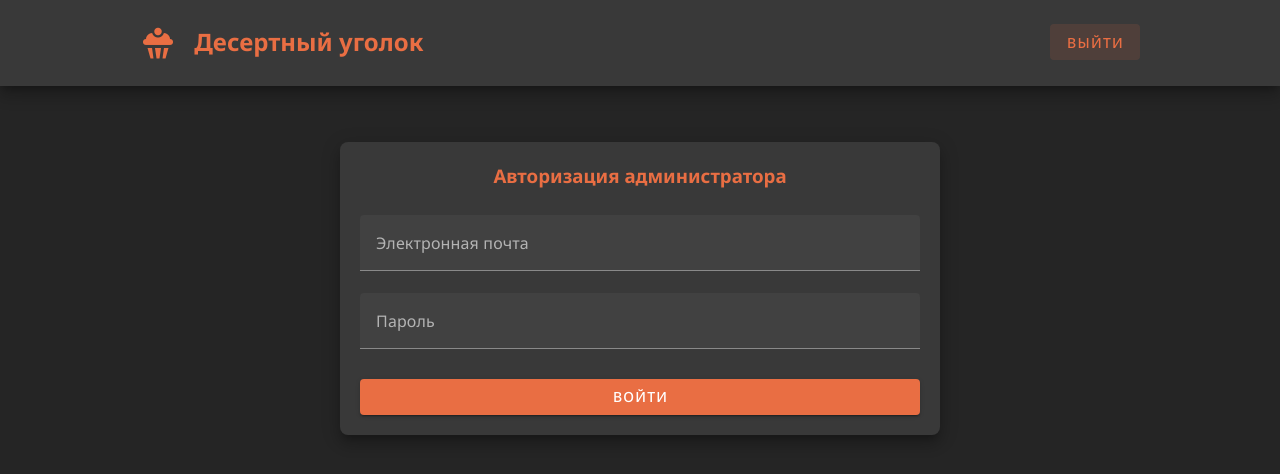
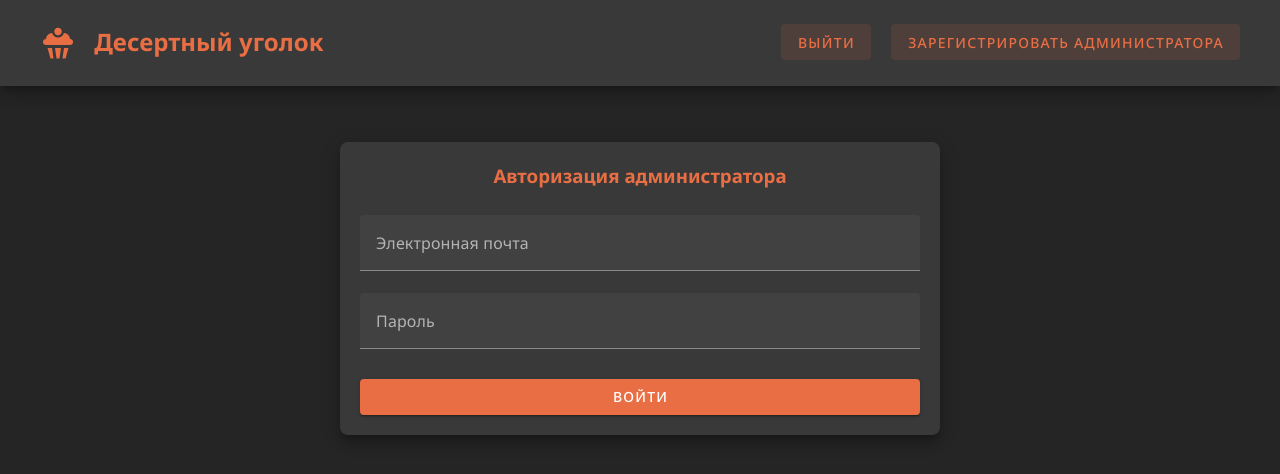
Before and after one commit to Capybarka/konditerskaya, a Vue app: page / in a window 1280 px wide. Shown: the top 474 px of the page. Built offline with nearby package versions, Linux system fonts and the light colour scheme.

Commit message:
добавление администратора

```diff
--- a/src/components/AdminLogin.vue
+++ b/src/components/AdminLogin.vue
@@ -50,14 +50,13 @@ const login = async () => {
       alert('Неверные данные! Проверьте email и пароль.')
     }
   } catch (error) {
-    console.error('Ошибка при выполнении запроса:', error);
-    console.error(error.response?.data?.message || 'Ошибка сервера, попробуйте позже.')
+    alert('Ошибка авторизации', error)
   }
 };
 
 </script>
 
-<style scoped>
+<style >
 .mx-500{
   max-width: 600px;
   margin: 0 auto;
--- a/src/components/AppNavigation.vue
+++ b/src/components/AppNavigation.vue
@@ -29,19 +29,31 @@
      <v-sheet
         class="bg-background-dark pa-6 elevation-10"
      >
-     <div class="mw-1000px d-flex justify-space-between">
+     <div class="mw-1400px d-flex justify-space-between">
         <h2 class="text-center text-primary">
             <v-icon class="mr-3">mdi-cupcake</v-icon>
             Десертный уголок
         </h2>
-        <v-btn
+        <div class="">
+            <v-btn
             @click="logout"
             inline-block
             variant="tonal"
             color="primary"
-            >
+            class="mr-5"
+        >
             Выйти
         </v-btn>
+        <v-btn
+            @click="router.push('/registerAdmin')"
+            inline-block
+            variant="tonal"
+            color="primary"
+            >
+            Зарегистрировать администратора
+        </v-btn>
+        </div>
+
     </div>
      </v-sheet>
 </template>
@@ -58,8 +70,8 @@ const logout = () => {
 </script>
 
 <style>
-.mw-1000px {
-    max-width: 1000px;
+.mw-1400px {
+    max-width: 1200px;
     margin: 0 auto;
 }
 </style>
--- /dev/null
+++ b/src/pages/RegisterAdmin.vue
@@ -0,0 +1,80 @@
+<template>
+  <v-sheet
+    class="bg-background-dark my-10 pa-5 rounded-lg elevation-10 mx-500">
+    <h3 class="text-primary text-center mb-6">Добавление нового администратора</h3>
+    <v-form @submit.prevent>
+      <v-text-field
+        v-model="name"
+        label="Имя"
+        required
+      ></v-text-field>
+
+      <v-text-field
+        v-model="last_name"
+        label="Фамилия"
+        required
+      ></v-text-field>
+
+      <v-text-field
+        v-model="middle_name"
+        label="Отчество"
+        required
+      ></v-text-field>
+
+      <v-text-field
+        type="email"
+        v-model="email"
+        label="Эл. почта"
+        required
+      ></v-text-field>
+
+      <v-text-field
+        v-model="password"
+        label="Пароль"
+        required
+      ></v-text-field>
+
+      <v-btn
+        @click="registerAdmin"
+        class="mt-2 bg-primary w-100"
+        type="submit"
+      >
+        Зарегистрировать
+      </v-btn>
+
+    </v-form>
+  </v-sheet>
+</template>
+
+<script setup>
+import axios from 'axios';
+import { ref } from 'vue';
+import { useRouter } from 'vue-router';
+
+const name = ref('');
+const last_name = ref('');
+const middle_name = ref('');
+const email = ref('');
+const password = ref('');
+
+const router = useRouter()
+
+// Функция для отправки данных на сервер
+const registerAdmin = async () => {
+  try {
+    const response = await axios.post('http://localhost:8080/api/register', {
+      name: name.value,
+      last_name: last_name.value,
+      middle_name: middle_name.value,
+      email: email.value,
+      password: password.value,
+    })
+    alert('Администратор зарегистрирован')
+    console.log('Администратор зарегистрирован:', response.data)
+    router.push('/admin')
+  }
+  catch (error) {
+    console.error('Ошибка регистрации:', error);
+  }
+}
+</script>
--- a/src/router/index.js
+++ b/src/router/index.js
@@ -4,6 +4,7 @@ import AdminPanel from '../pages/AdminPanel.vue'
 import AddItem from '../pages/AddItem.vue'
 import ItemPage from '../pages/ItemPage.vue'
 import AdminLogin from '../components/AdminLogin.vue'
+import RegisterAdmin from '../pages/RegisterAdmin.vue'
 
 const routes = [
     {
@@ -26,6 +27,10 @@ const routes = [
         path: '/adminLogin',
         component: AdminLogin
     },
+    {
+        path: '/registerAdmin',
+        component: RegisterAdmin
+    },
 ]
 
 const router = createRouter({
```
Also changed, not shown: server.js (+32 -0 lines).
